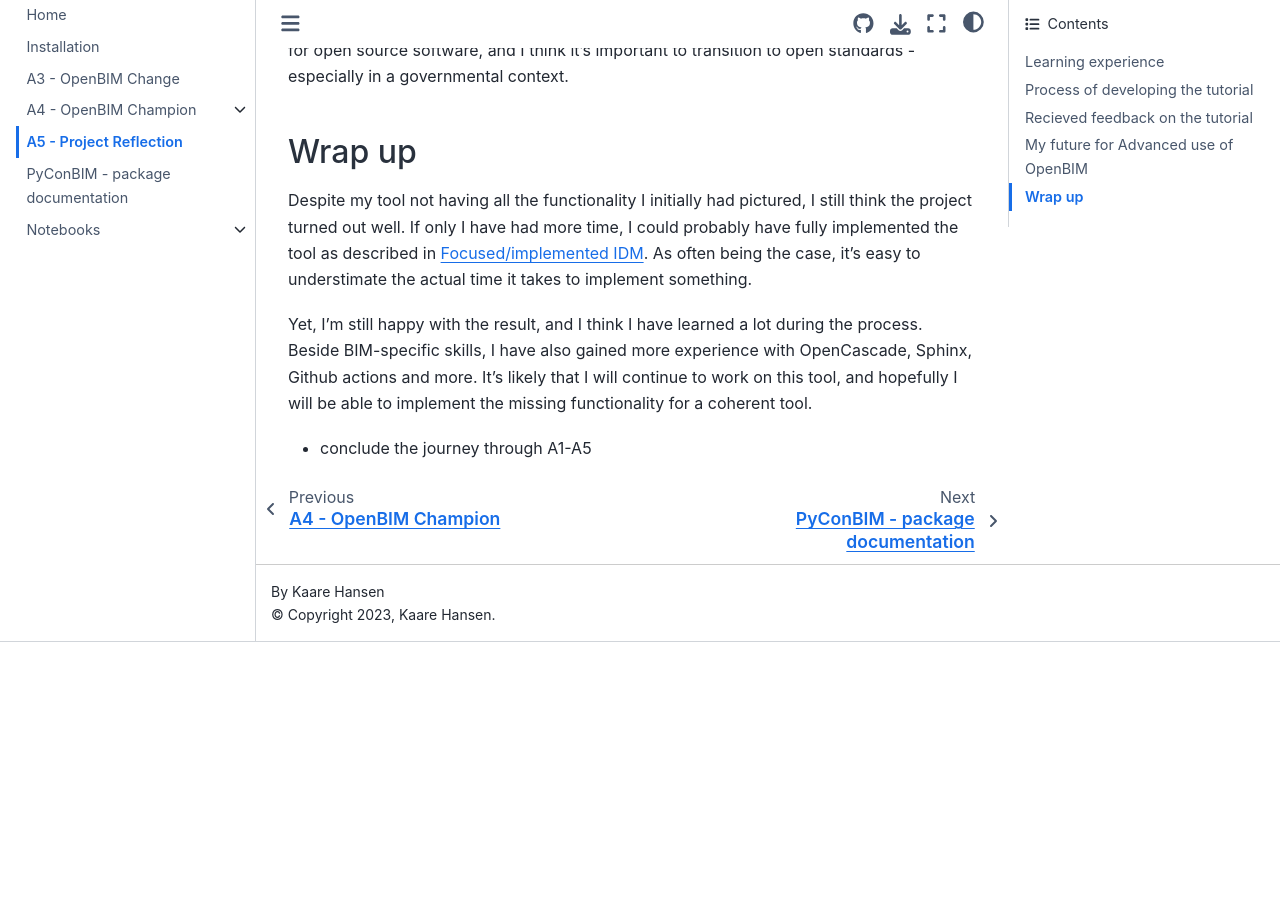
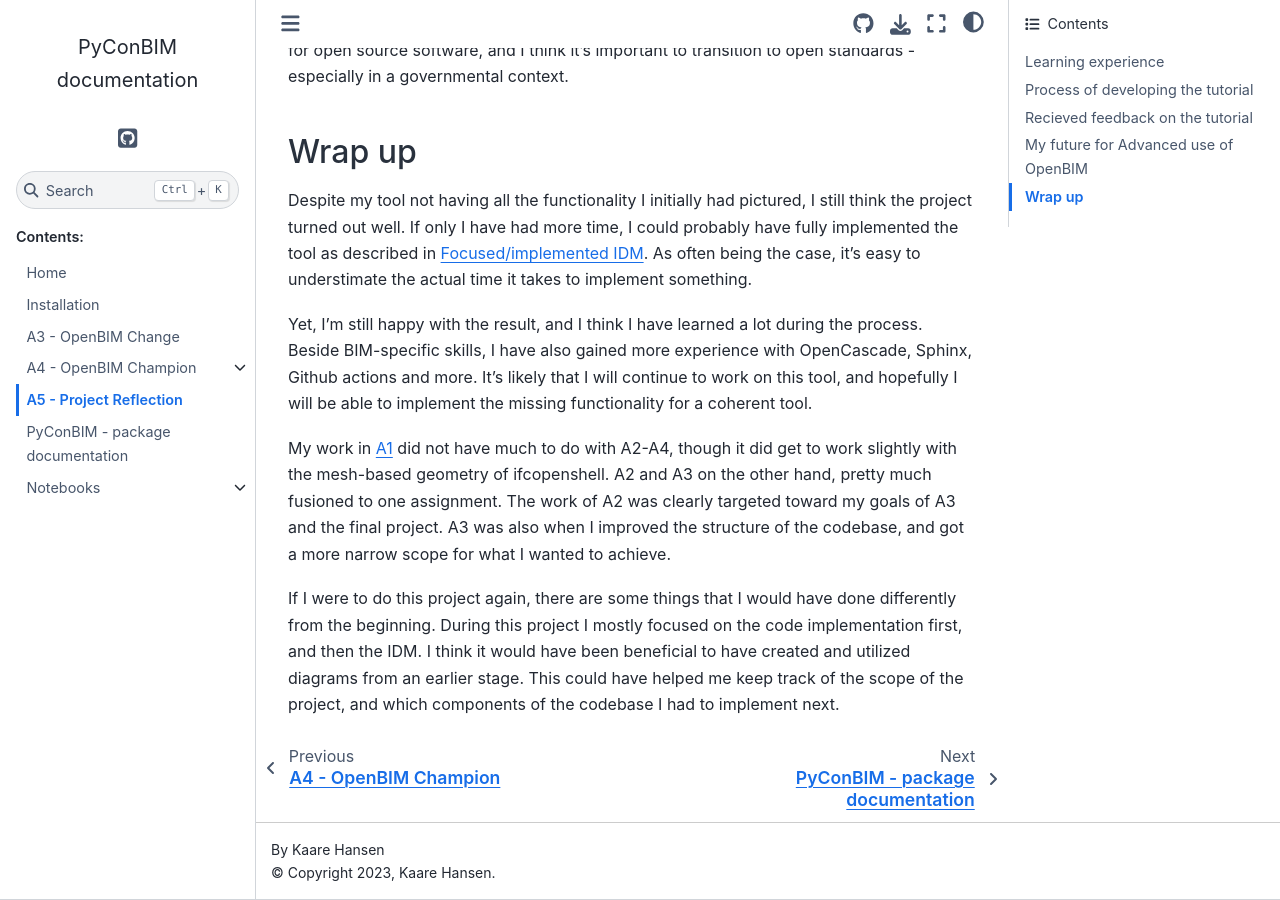
Before and after one commit to KaareH/DTU_E23_41934_Advanced-BIM, a Sphinx documentation site: the page built from Assignments/A3/docs/source/A5.rst, in a window 1280 px wide and 900 px high, scrolled down 2480 px. Built offline with Sphinx 7.4.7 and the Sphinx Book theme 1.1.4, drawn with Linux system fonts in a browser that asks for light colours; pages that are not in the unit, such as notebooks, are missing from menus; the version number could not be read and is left out; before the commit the page ends 3122 px from its top, so only the background shows below that.

Commit message:
Update A5.rst

```diff
--- a/Assignments/A3/docs/source/A5.rst
+++ b/Assignments/A3/docs/source/A5.rst
@@ -108,5 +108,13 @@
 also gained more experience with OpenCascade, Sphinx, Github actions and more. It's likely that I will continue to work on
 this tool, and hopefully I will be able to implement the missing functionality for a coherent tool.
 
+My work in `A1 <https://github.com/KaareH/DTU_E23_41934_Advanced-BIM/tree/main/Assignments/A1>`_ did not have much
+to do with A2-A4, though it did get to work slightly with the mesh-based geometry of ifcopenshell.
+A2 and A3 on the other hand, pretty much fusioned to one assignment. The work of A2 was clearly targeted toward my goals of A3
+and the final project. A3 was also when I improved the structure of the codebase, and got a more narrow scope for what I wanted
+to achieve.
 
-* conclude the journey through A1-A5
+If I were to do this project again, there are some things that I would have done differently from the beginning. During this
+project I mostly focused on the code implementation first, and then the IDM. I think it would have been beneficial to have
+created and utilized diagrams from an earlier stage. This could have helped me keep track of the scope of the project, and
+which components of the codebase I had to implement next.
```
